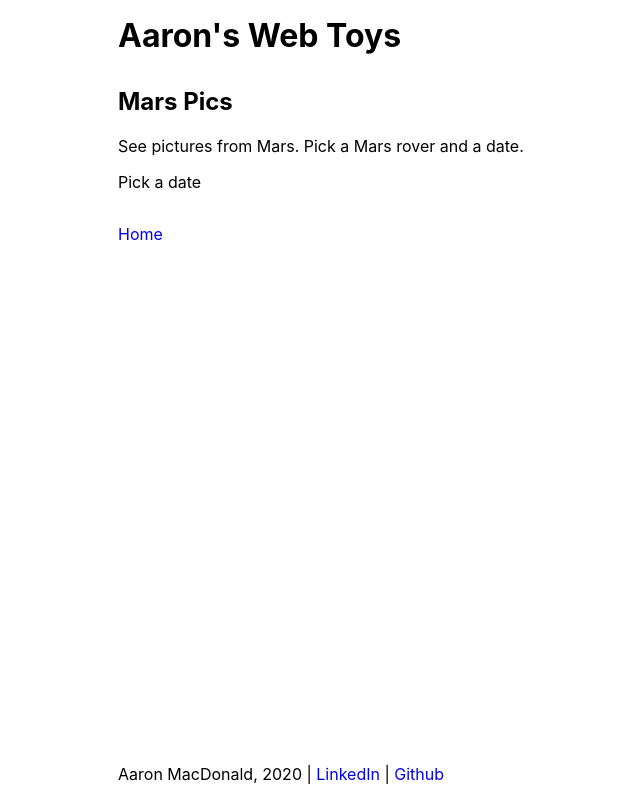
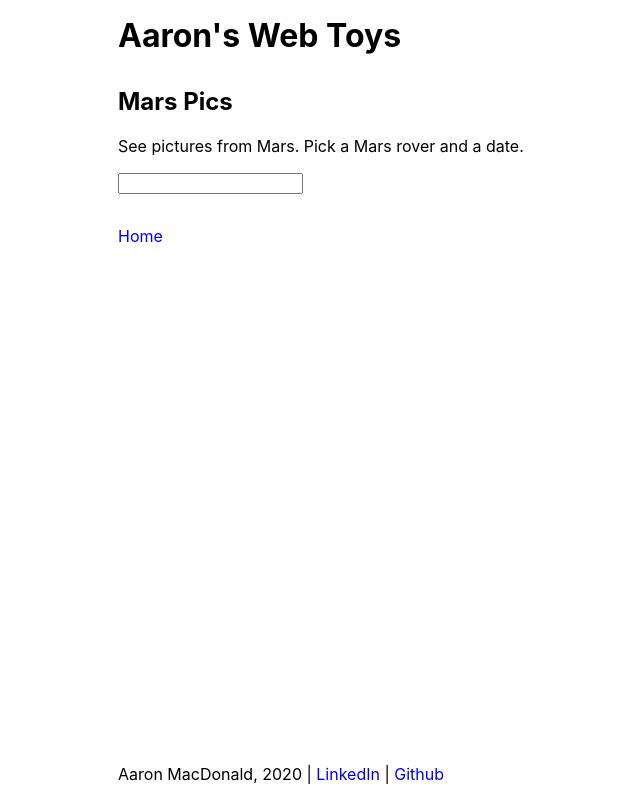
Before and after one commit to AaronWizard/webtoys, a React app: page /#/marspics in a window 1280 px wide. Shown: the whole page, without its empty margins (26-666 px from the left). Built offline with nearby package versions, Linux system fonts and the light colour scheme.

Commit message:
Added react-datepicker

```diff
--- a/package.json
+++ b/package.json
@@ -55,6 +55,7 @@
     "axios": "^0.19.2",
     "prop-types": "^15.7.2",
     "react": "^16.13.1",
+    "react-datepicker": "^3.1.3",
     "react-dom": "^16.13.1",
     "react-router-dom": "^5.2.0"
   }
--- a/src/components/marspics/MarsPics.jsx
+++ b/src/components/marspics/MarsPics.jsx
@@ -1,4 +1,7 @@
 import React from 'react';
+
+import DatePicker from 'react-datepicker';
+import 'react-datepicker/dist/react-datepicker.css';
 
 import { getPhotosByDate } from '../../apis/mars';
 
@@ -10,6 +13,7 @@ class MarsPics extends React.Component
 	{
 		super(props);
 		this.state = {
+			selectedDate: null,
 			photosByDate: null,
 		};
 	}
@@ -22,14 +26,20 @@ class MarsPics extends React.Component
 		});
 	}
 
+	selectNewDate = (date) => this.setState({ selectedDate: date });
+
 	showDatePicker()
 	{
 		let result = null;
-		const { photosByDate } = this.state;
+		const { selectedDate, photosByDate } = this.state;
 		if (photosByDate)
 		{
-			console.log(photosByDate);
-			result = <p>Pick a date</p>;
+			result = (
+				<DatePicker
+					selected={selectedDate}
+					onChange={this.selectNewDate}
+				/>
+			);
 		}
 		else
 		{
--- a/webpack.config.common.js
+++ b/webpack.config.common.js
@@ -16,6 +16,10 @@ module.exports = {
 			{
 				test: /\.html$/,
 				loader: 'html-loader',
+			},
+			{
+				test: /\.css$/,
+				use: ['style-loader', 'css-loader'],
 			},
 			{
 				test: /\.scss$/,
```
Also changed, not shown: 1 other file (tests, documents, lock files or other folders).
